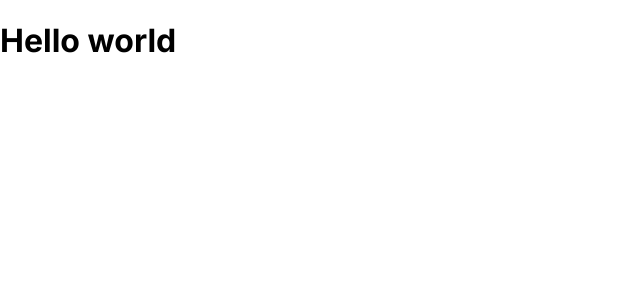
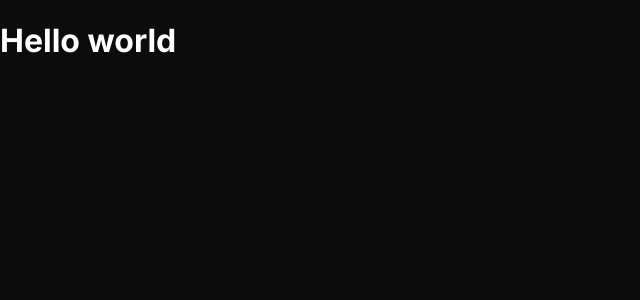
Before and after one commit to JustinLung/66hotpot-nextjs, a Next.js app: page / in a window 1280 px wide. Shown: the top 300 px of the page, without its empty margins (0-640 px from the left). Built offline with nearby package versions, Linux system fonts and the light colour scheme.

Commit message:
updated global css

```diff
--- a/src/styles/globals.css
+++ b/src/styles/globals.css
@@ -1,4 +1,11 @@
 @import url('https://fonts.googleapis.com/css2?family=Inter:wght@100;200;300;400;500;600;700;800;900&display=swap');
+
+:root {
+  --color-black: #0c0c0d;
+  --color-red: #e51c19;
+  --color-white: #ffffff;
+  --dark-grey: #19191e;
+}
 
 * {
   box-sizing: border-box;
@@ -6,6 +13,8 @@
 
 body {
   font-family: 'Inter', sans-serif;
+  background-color: var(--color-black);
+  color: var(--color-white);
   padding: 0;
   margin: 0;
 }
```
